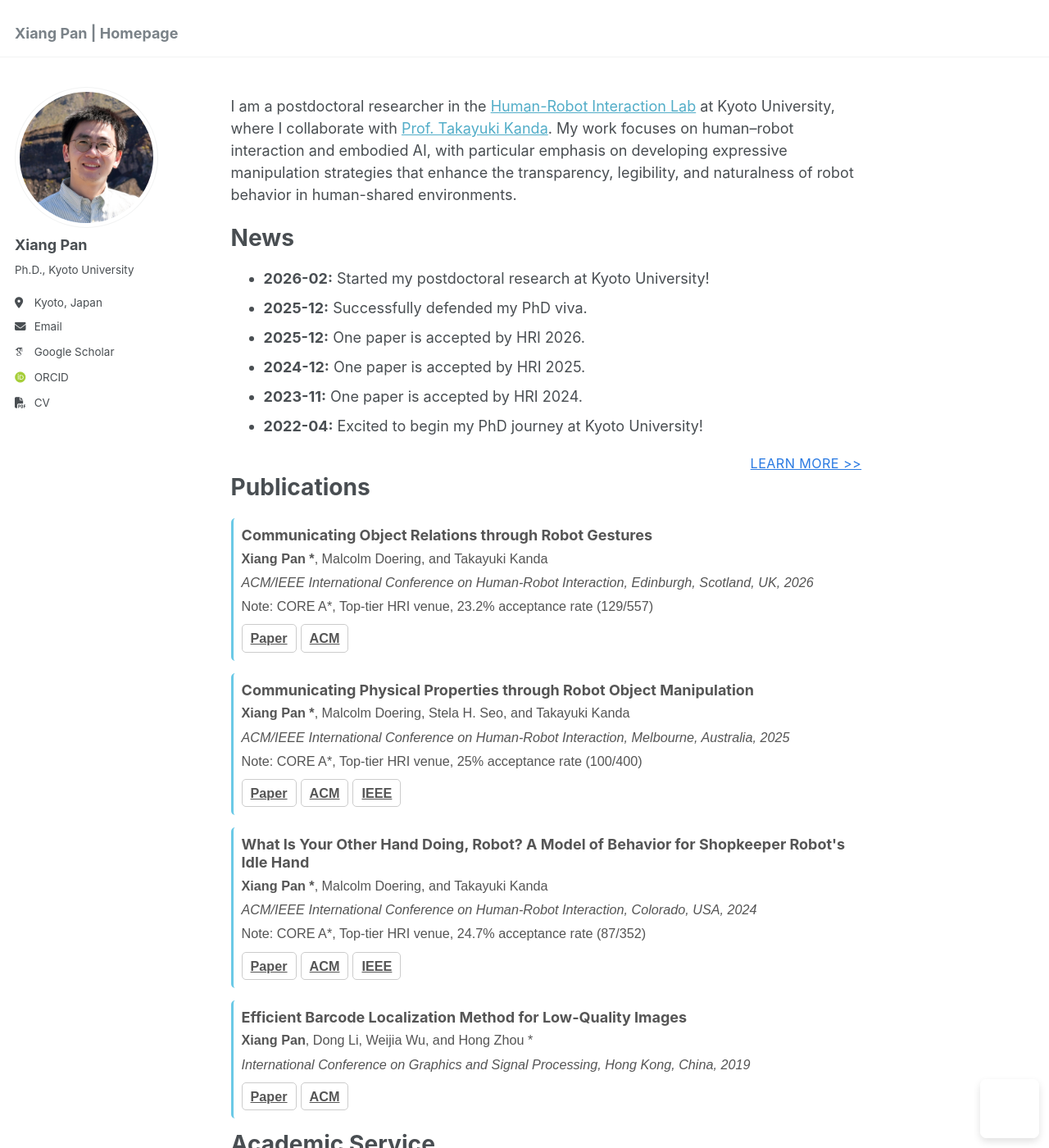
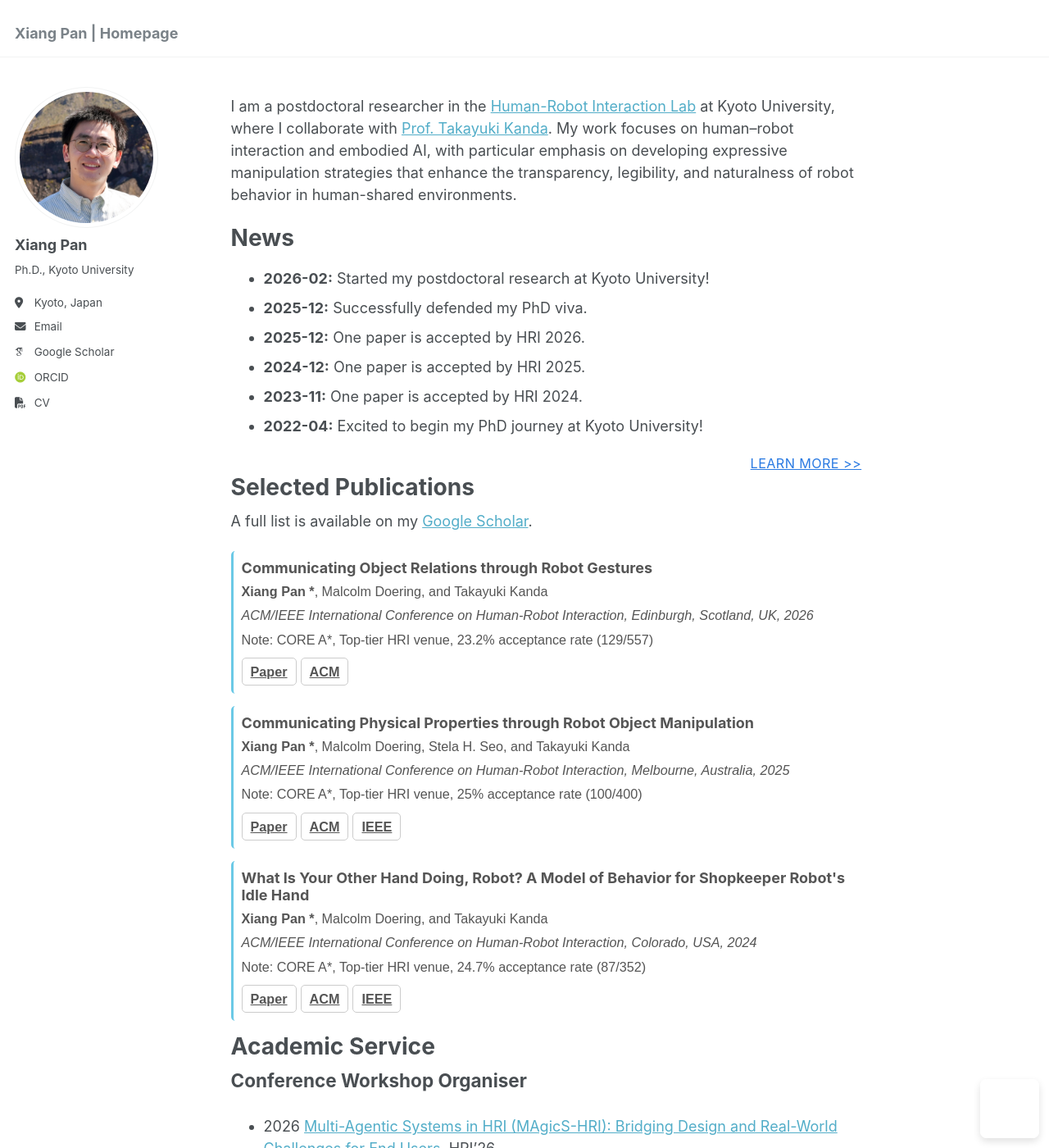
Before and after one commit to pan-xiang/pan-xiang.github.io, a Jekyll site: the page built from _pages/about.md, in a window 1280 px wide and 1400 px high. Shown: the whole window at 82% size. Built offline with Jekyll 4.4.1, drawn with Linux system fonts in a browser that asks for light colours; some web fonts are replaced; a script that is not in the unit is left out.

Commit message:
Update about.md

```diff
--- a/_pages/about.md
+++ b/_pages/about.md
@@ -27,8 +27,9 @@ I am a postdoctoral researcher in the [Human-Robot Interaction Lab](https://www.
   </a>
 </div>
 
+# Selected Publications
+A full list is available on my [Google Scholar](https://scholar.google.com/citations?user=BksSRrsAAAAJ).
 
-# Publications
 <head>
   <meta charset="UTF-8">
   <meta name="viewport" content="width=device-width, initial-scale=1.0">
@@ -72,7 +73,7 @@ I am a postdoctoral researcher in the [Human-Robot Interaction Lab](https://www.
     </div>
   </div>
 
-  <div class="pub-item">
+  <!-- <div class="pub-item">
     <h3>Efficient Barcode Localization Method for Low-Quality Images</h3>
     <p><strong>Xiang Pan</strong>, Dong Li, Weijia Wu, and Hong Zhou *</p>
     <p><em>International Conference on Graphics and Signal Processing, Hong Kong, China, 2019</em></p>
@@ -80,7 +81,7 @@ I am a postdoctoral researcher in the [Human-Robot Interaction Lab](https://www.
       <a href="files/ICGSP2019.pdf" class="button" target="_blank">Paper</a>
       <a href="https://dl.acm.org/doi/10.1145/3338472.3338474" class="button" target="_blank">ACM</a>
     </div>
-  </div>
+  </div> -->
 
 </div>
 
```
